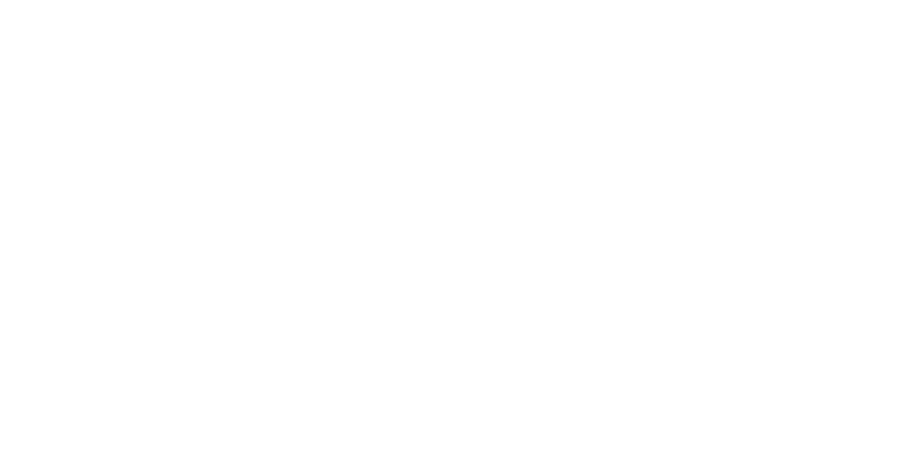
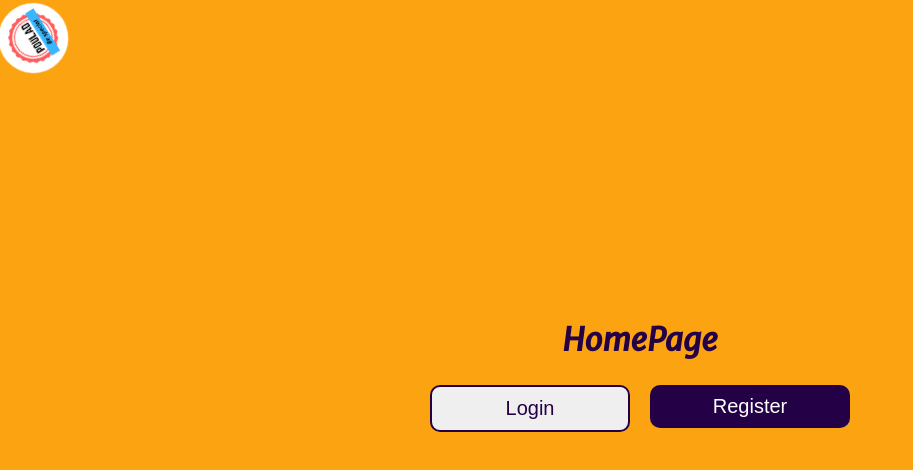
Before and after one commit to pooulad/react-login-form, a React (Create React App) app: page / in a window 1280 px wide. Shown: the top 470 px of the page, without its empty margins (0-913 px from the left). Built offline with nearby package versions, Linux system fonts and the light colour scheme; the HTML template or start-up script is replaced by a standard one.

Commit message:
home component Completed

```diff
--- a/src/App.css
+++ b/src/App.css
@@ -5,8 +5,9 @@
   box-sizing: border-box;
 }
 body{
+  background-color: #fca311;
   font-family: 'Merriweather Sans', sans-serif;
 }
 .App{
-  text-align: center;
+  /* text-align: center; */
 }
--- a/src/components/Home.css
+++ b/src/components/Home.css
@@ -0,0 +1,56 @@
+* {
+  margin: 0%;
+  padding: 0%;
+  box-sizing: border-box;
+}
+.home {
+  text-align: center;
+  margin-top: 40vh;
+}
+.main {
+  color: #240046;
+  font-weight: 800;
+  margin: 15px;
+}
+.btns {
+  display: flex;
+  flex-direction: row;
+  justify-content: center;
+}
+.registerBtn {
+  background-color: #240046;
+  color: white;
+  width: 200px;
+  border-radius: 10px;
+  border: none;
+  outline: none;
+  cursor: pointer;
+  font-size: 20px;
+  padding: 10px;
+  margin: 10px;
+}
+.loginBtn {
+  color: #240046;
+  width: 200px;
+  border-radius: 10px;
+  border: 2px solid #240046;
+  cursor: pointer;
+  font-size: 20px;
+  padding: 10px;
+  margin: 10px;
+}
+@keyframes rotate {
+  to {
+    transform: rotate(360deg);
+  }
+}
+.header_logo {
+  position: fixed;
+  left: 0px;
+  top: 0px;
+  animation: rotate 3s linear infinite;
+}
+.header_logo img {
+  width: 70px;
+  border-radius: 50%;
+}
--- a/src/components/Home.js
+++ b/src/components/Home.js
@@ -1,10 +1,25 @@
-import React from 'react'
-import {Link} from "react-router-dom";
+import React from 'react';
+import "./Home.css";
+import { Link } from "react-router-dom";
+import mylogo from "./pooulad.png"
 
 function Home() {
     return (
-        <div>
-
+        <div className="home">
+            <div className="header_logo">
+                <img src={mylogo} alt="logo" />
+            </div>
+            <div className="main">
+                <h1>HomePage</h1>
+            </div>
+            <div className="btns">
+                <Link to="/login">
+                    <button className="loginBtn">Login</button>
+                </Link>
+                <Link to="/register">
+                    <button className="registerBtn">Register</button>
+                </Link>
+            </div>
         </div>
     )
 }
```
Also changed, not shown: src/components/pooulad.png (added).
